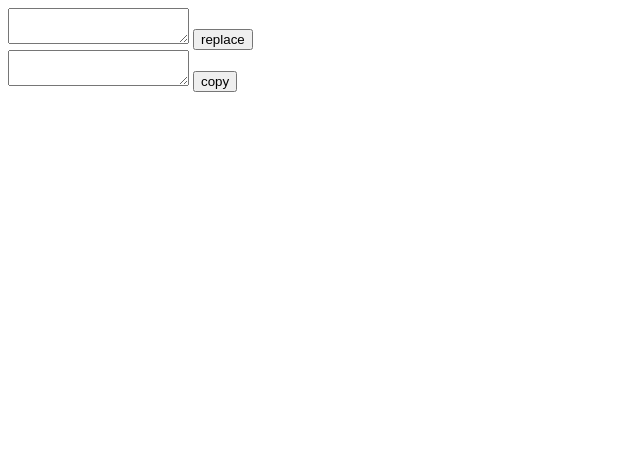
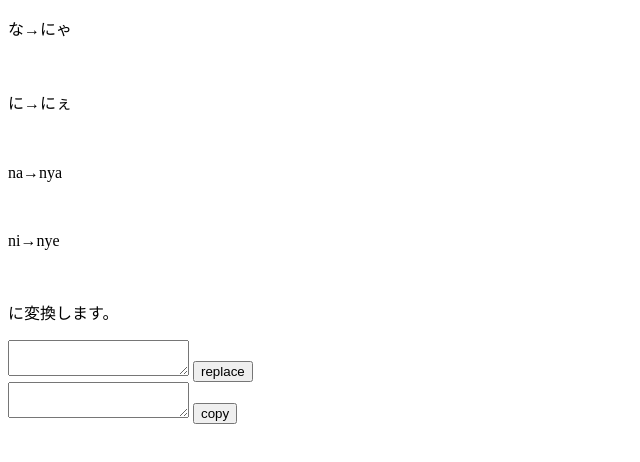
Before and after one commit to noname1304/tarako_pasuta, a plain HTML site: page index.html in a window 1280 px wide. Shown: the whole page, without its empty margins (0-640 px from the left). Drawn offline with Linux system fonts and the light colour scheme.

Commit message:
Update index.html

```diff
--- a/index.html
+++ b/index.html
@@ -7,6 +7,13 @@
     <title>文字を変換</title>
   </head>
   <body>
+
+    <p>な→にゃ</p><br>
+    <p>に→にぇ</p><br>
+    <p>na→nya</p><br>
+    <p>ni→nye</p><br>
+    <p>に変換します。</p>
+
     <textarea id = "before_text"></textarea>
 <button onclick = "text_replace()">
 replace
```
